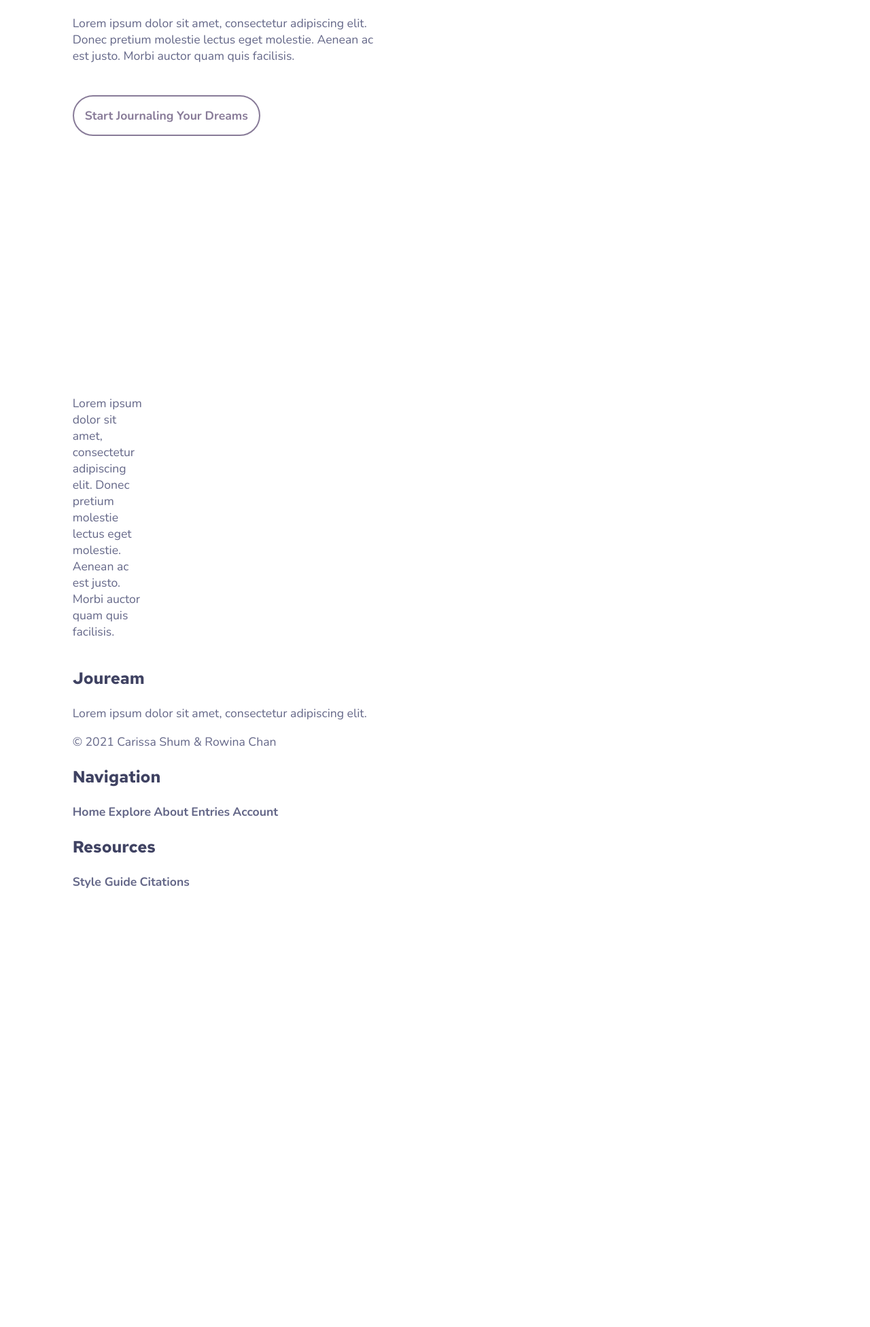
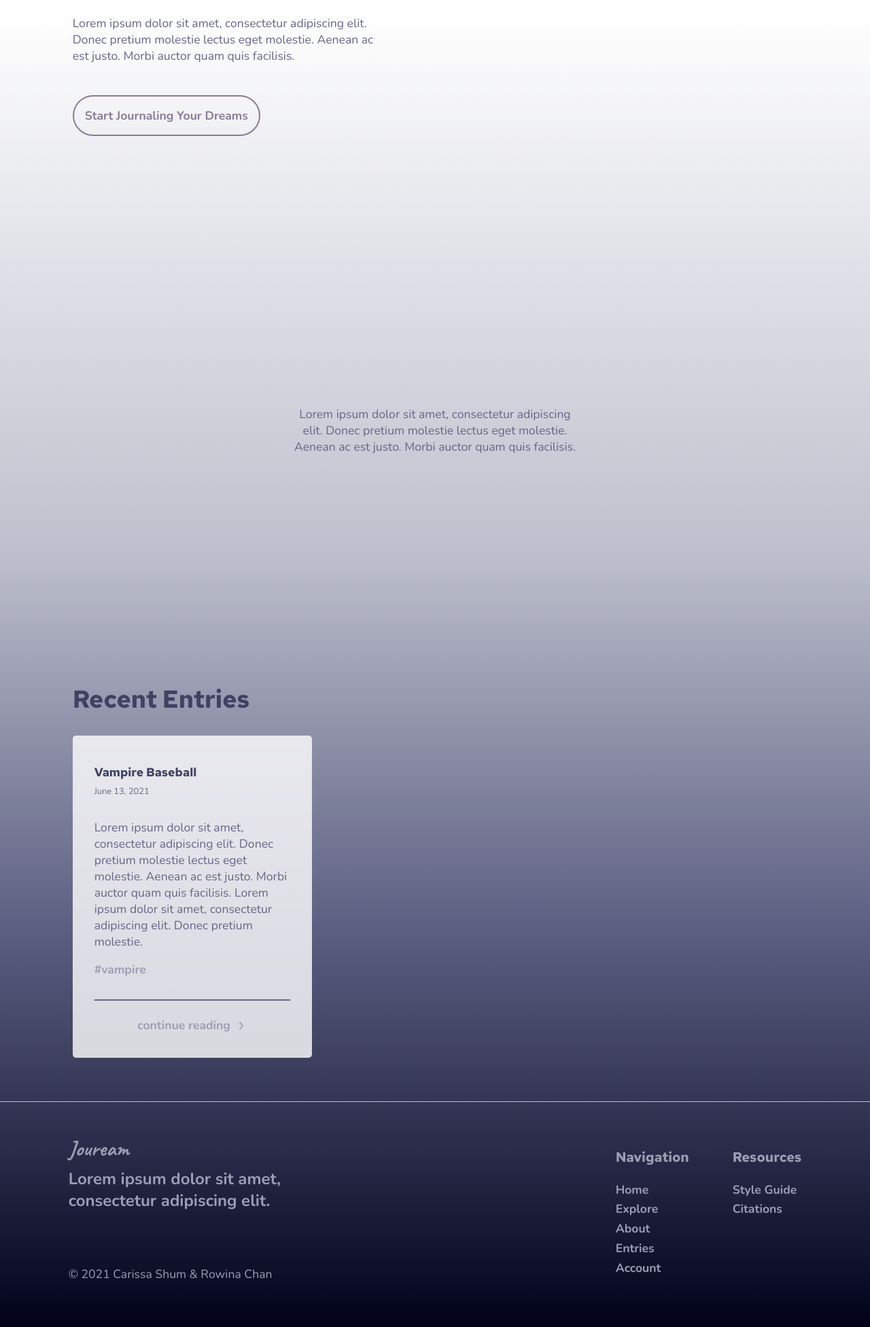
Before and after one commit to cwkshum/Jouream, a PHP site: page / in a window 1280 px wide. Shown: the part 328-2280 px from the top of the page at 68% size. Before the commit the page ends 1635 px from the top, so only its background shows below. Run offline with PHP 8.4, Linux system fonts and the light colour scheme.

Commit message:
Index General Styling
Base CSS for home page. WIP

```diff
--- a/css/grids.css
+++ b/css/grids.css
@@ -24,6 +24,17 @@ header {
 /* footer */
 footer {
     grid-column: 1/13;
+    display: grid;
+    grid-template-columns: repeat(12, 1fr);
+    grid-column-gap: 4rem;
+}
+
+.branding {
+    grid-column: 2/6;
+}
+
+.footer-nav {
+    grid-column: 10/11;
 }
 
 /* ------------- END OF GENERAL GRIDS ----------------- */
@@ -35,7 +46,15 @@ footer {
     grid-column: 1/10;
 }
 
+/* about section */
 #about {
     grid-row: 3/4;
+    grid-column: 4/8;
+}
+
+/* recent entries card grid */
+#recent-entries {
+    grid-row: 4/5;
+    grid-column: 1/11;
 }
 /* -------------- END OF INDEX GRIDS ---------------- */
--- a/css/index.css
+++ b/css/index.css
@@ -19,5 +19,16 @@ h1 {
 
 
 /* ------------- ABOUT -------------- */
+#about {
+    display: flex;
+    flex-direction: column;
+    justify-content: center;
+    align-items: center;
+    text-align: center;
+
+    margin: 1rem 0 18rem 0;
+}
+/* --------- END OF ABOUT -------------- */
+
 
 /* ------------- END OF ABOUT -------------- */
--- a/css/main.css
+++ b/css/main.css
@@ -6,6 +6,7 @@
 body {
     font-family: 'Nunito', Helvetica, Arial, sans-serif;
     -webkit-font-smoothing: antialiased;
+    background: linear-gradient(#FFFFFF 15%, #BEC0CD 50%, #595C7F, #01021A);
 }
 
 h1, h2, h3, h4 {
@@ -21,7 +22,7 @@ h1 {
 
 h2 {
     /* 36px */
-    font-size: 2.25ren
+    font-size: 2.25rem;
 }
 
 h3 {
@@ -75,12 +76,12 @@ img {
     border: 2px solid #BEA35E;
     background-color: #BEA35E;
     transition: background-color 0.3s;
-
-
 }
 
 /* ------------- END OF GENERAL SITE STYLING ---------------- */
 
+
+/* ----------------- BASIC UI ELEMENTS ------------------------ */
 
 /* -------------- NAV ------------------ */
 nav a {
@@ -112,8 +113,109 @@ nav {
 /* -------------- NAV ------------------ */
 
 /* --------------- FOOTER --------------- */
+footer {
+    border-top: solid 0.01rem #BCBDCB;
+    padding: 3rem 0 3rem 0;
+}
+
+footer p, footer a, footer h2, footer h3 {
+    color: #9C9EB3;
+}
+
+footer a {
+    margin: 0.15rem 0 0.15rem 0;
+}
+
+footer h3 {
+    font-size: 1.25rem;
+}
+
+/* brand/logo */
 .brand {
     font-family: 'Caveat', Helvetica, Arial, sans-serif;
 }
 
+/* brand/logo in footer */
+footer .brand {
+    margin: 0;
+    font-size: 2rem;
+}
+
+/* slogo */
+.slogan {
+    font-size: 1.5rem;
+    font-weight: 700;
+    max-width: 25ch;
+    margin-top: 0.5rem;
+}
+
+/* copyright line */
+.copyright {
+    margin-top: 5rem
+}
+
+.footer-nav, .resources {
+    display: flex;
+    flex-direction: column;
+}
+
 /* --------------- END OF FOOTER --------------- */
+
+/* ------------- END OF BASIC UI ELEMENTS --------------- */
+
+
+/* ------- ENTRY CARDS --------  */
+/* entry card container */
+.entry-card {
+    background: rgba(255, 255, 255, 0.8);
+    border-radius: 5px;
+    color: #646788;
+    max-width: 22rem;
+    padding: 1.5rem 2rem 1.5rem 2rem;
+    /* padding: 1.5rem; */
+}
+
+/* entry title */
+.entry-card-title {
+    font-size: 1.1rem;
+    margin-bottom: 0.5rem
+}
+
+/* entry date */
+.entry-card-date {
+    font-size: 0.8rem;
+    margin: 0 0 2rem 0;
+}
+
+/* entry tags */
+.entry-card-link {
+    color: #9C9EB3;
+}
+
+/* separator */
+.entry-card-line {
+    margin: 2rem 0 1.5rem 0;
+    border: solid 0.05rem #646788;
+}
+
+/* continue reading link */
+.cont-reading {
+    text-align: center;
+    margin-bottom: 0.75rem;
+ }
+
+ /* right arrow icon */
+.cont-reading img {
+    width: 1rem;
+    height: 1rem;
+    padding-top: 2px;
+    margin-left: 0.5rem;
+}
+
+.cont-reading a {
+    display: flex;
+    justify-content: center;
+    align-items: center;
+}
+
+/* ------- END OF  ENTRY CARDS --------  */
--- a/index.php
+++ b/index.php
@@ -55,19 +55,34 @@
 
             <!-- recent entries -->
             <section id="recent-entries">
+                <h2>Recent Entries</h2>
+                <div class="entry-card">
+                    <h3 class="entry-card-title">Vampire Baseball</h3>
+                    <p class="entry-card-date">June 13, 2021</p>
+                    <p>Lorem ipsum dolor sit amet, consectetur adipiscing elit. Donec pretium molestie lectus eget molestie. Aenean ac est justo. Morbi auctor quam quis facilisis. Lorem ipsum dolor sit amet, consectetur adipiscing elit. Donec pretium molestie.</p>
+
+                    <!-- tags -->
+                    <a href="" class="entry-card-link">#vampire</a>
+
+                    <hr class="entry-card-line">
+                    <div class="cont-reading">
+                        <a href="" class="entry-card-link">continue reading <img src="img/right-arrow.svg" alt="right arrow icon"></a>
+                    </div>
+                </div>
             </section>
+        </div>
 
         <!-- footer -->
         <footer>
             <!-- branding -->
-                <div>
-                    <h3>Jouream</h3>
-                    <p>Lorem ipsum dolor sit amet, consectetur adipiscing elit.</p>
-                    <p>© 2021 Carissa Shum & Rowina Chan</p>
+            <div class="branding">
+                <h2 class="brand">Jouream</h2>
+                <p class="slogan">Lorem ipsum dolor sit amet, consectetur adipiscing elit.</p>
+                <p class="copyright">© 2021 Carissa Shum & Rowina Chan</p>
             </div>
 
             <!-- navigation -->
-                <div>
+            <div class="footer-nav">
                 <h3>Navigation</h3>
                 <a href="index.php">Home</a>
                 <a href="explore.php">Explore</a>
@@ -79,13 +94,13 @@
             </div>
 
             <!-- resources -->
-                <div>
+            <div class="resources">
                 <h3>Resources</h3>
                 <a href="style-guide.html">Style Guide</a>
                 <a href="citations.html">Citations</a>
             </div>
         </footer>
 
-        </div>
+
     </body>
 </html>
```
Also changed, not shown: img/right-arrow.svg (added). Lines whose indentation alone changed are shown as unchanged.
